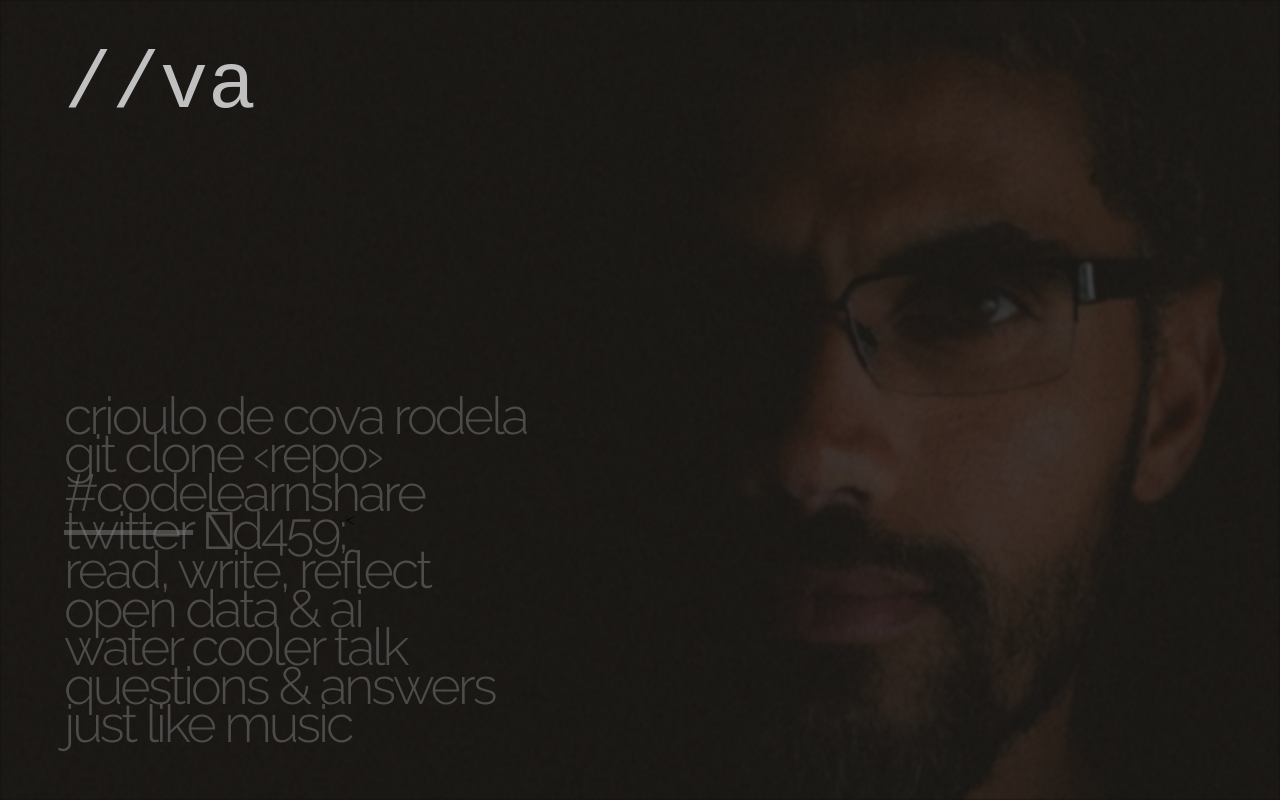
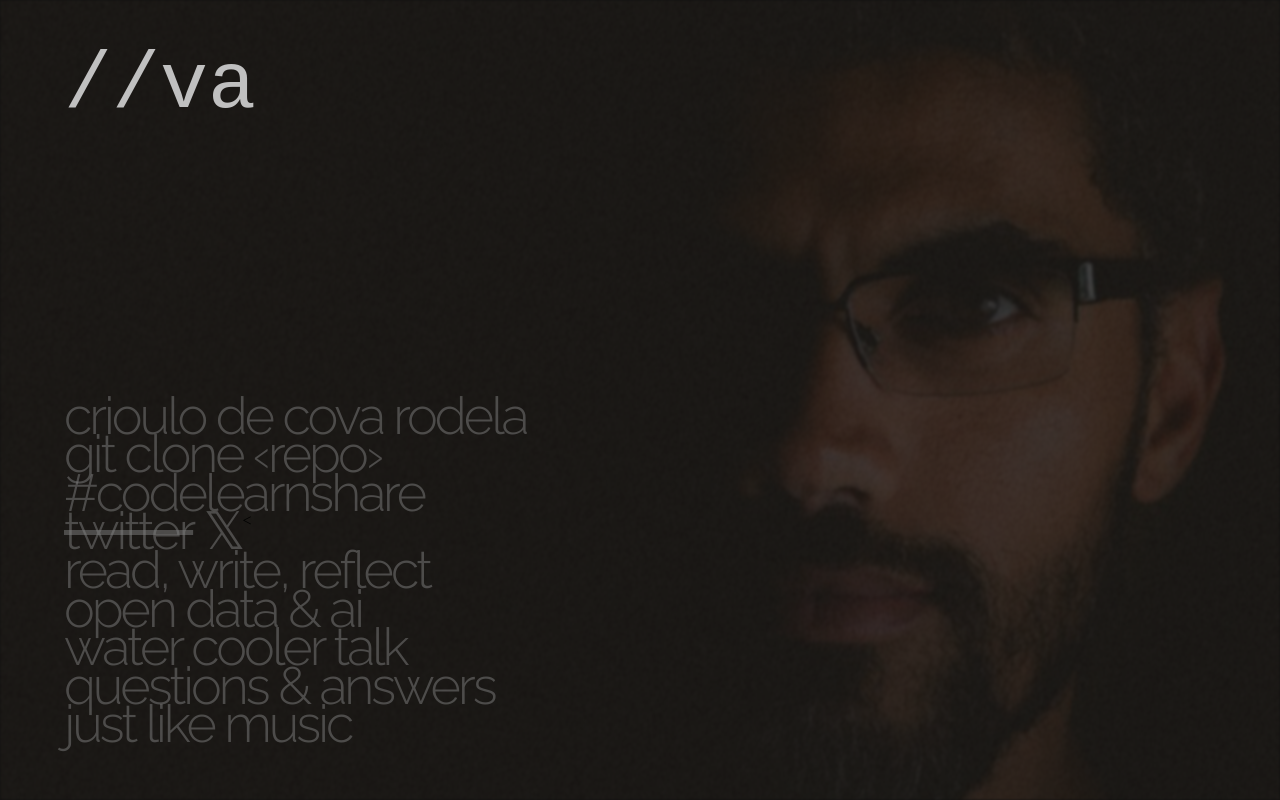
Before and after one commit to vabarbosa/vabarbosa.github.io, a plain HTML site: page index.html in a window 1280 px wide. Drawn offline with Linux system fonts and the light colour scheme.

Commit message:
Update index.html

```diff
--- a/index.html
+++ b/index.html
@@ -20,7 +20,7 @@
         <li><a target="_blank" href="https://en.wikipedia.org/wiki/Cova_Rodela">crioulo de cova rodela</a></li>
         <li><a target="_blank" href="https://github.com/vabarbosa">git clone ‹repo›</a></li>
         <li><a target="_blank" href="https://dev.to/vabarbosa">&#35;codelearnshare</a></li>
-        <li><a target="_blank" href="https://twitter.com/vabarbosa"><s>twitter</s> &#1d459;</a><</a></li>
+        <li><a target="_blank" href="https://twitter.com/vabarbosa"><s>twitter</s> &Xopf;</a><</a></li>
         <li><a target="_blank" href="https://medium.com/@vabarbosa">read, write, reflect</a></li>
         <li><a target="_blank" href="https://developer.ibm.com/profiles/va">open data & ai</a></li>
         <li><a target="_blank" href="https://www.linkedin.com/in/iamva">water cooler talk</a></li>
```
